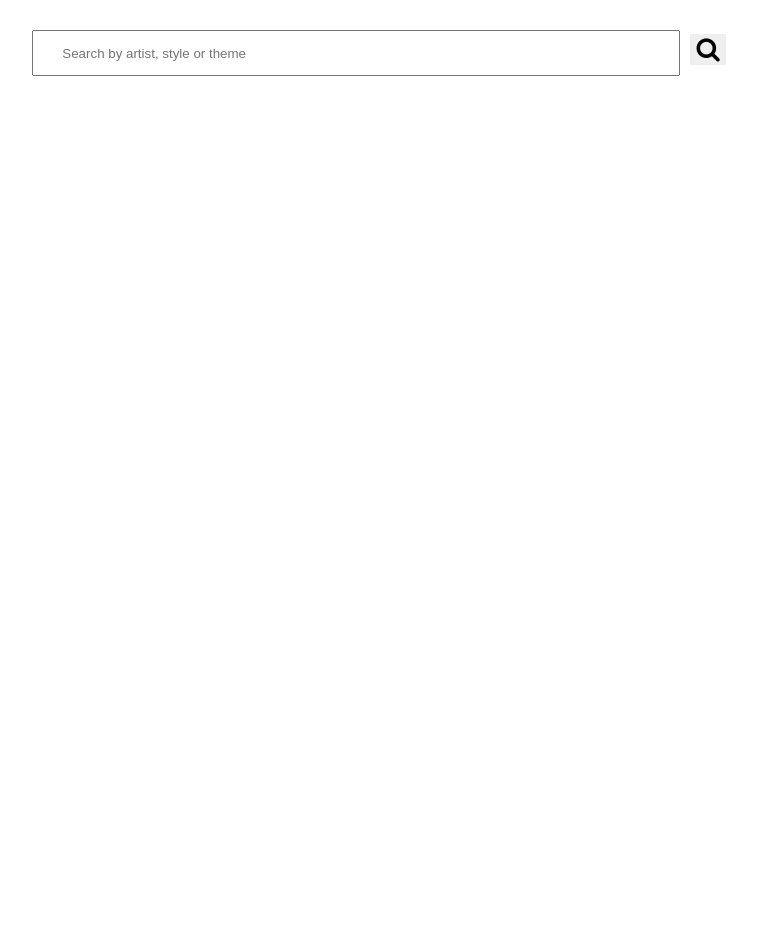
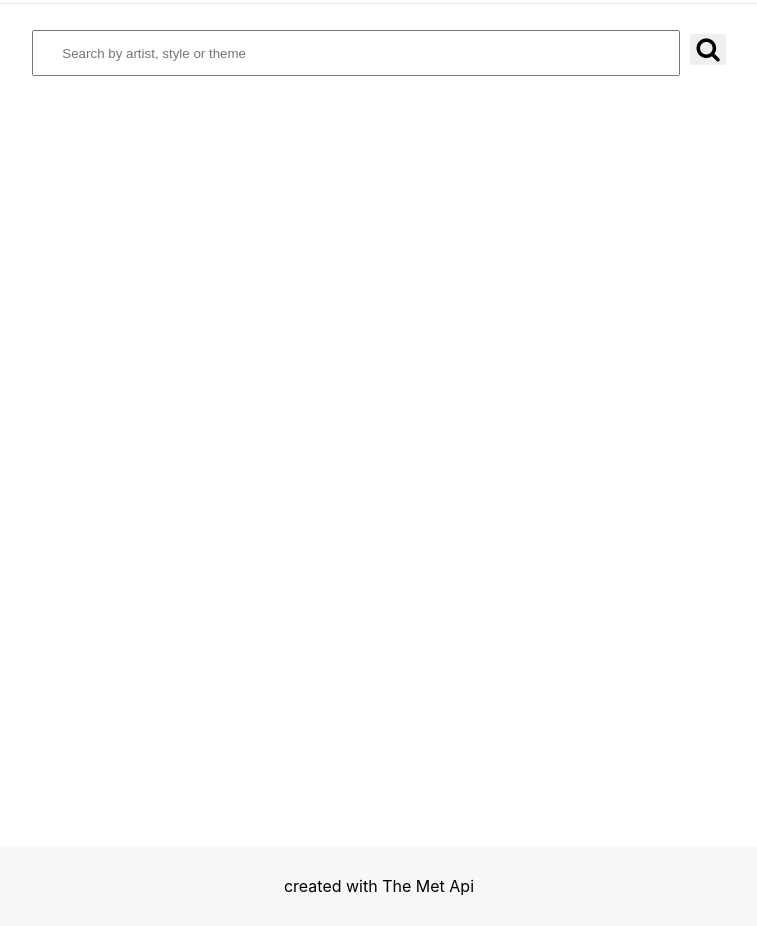
Before and after one commit to RachelML/art_finder, a React (Create React App) app in the folder art-search/: page / in a window 1280 px wide. Shown: the part 100-1026 px from the top of the page, without its empty margins (261-1018 px from the left). Before the commit the page ends 800 px from the top, so only its background shows below. Built offline with nearby package versions, Linux system fonts and the light colour scheme.

Commit message:
mapping favorites

```diff
--- a/art-search/src/App.css
+++ b/art-search/src/App.css
@@ -1,6 +1,7 @@
 .App {
   text-align: center;
 }
+
 .header {
   text-decoration: None;
   font-size: 230%;
@@ -19,6 +20,9 @@
   padding-right: 20px;
   color: rgb(210, 45, 51)
 }
+.favorites:hover {
+text-decoration: underline;
+}
 nav {
   background-color: white;
   position: fixed;
@@ -27,6 +31,8 @@ nav {
   padding: 30px 0;
   color: black;
   z-index: 3;
+  box-shadow: 0 2px 2px -2px rgba(0,0,0,.2);
+
 }
 .search {
   padding-top: 130px;
@@ -63,6 +69,8 @@ button:hover {
 }
 
 .detail-image {
+  object-fit: cover;
+
   width: 500px;
   height: 500px;
   margin-right: 10px;
@@ -160,6 +168,22 @@ p {
   margin: auto;
 }
 
+.footer-container {
+  min-height: 100vh;
+  overflow: hidden;
+  display: block;
+  position: relative;
+}
+.footer {
+  background-color: #f8f8f8;
+  position: absolute;
+  bottom: 0;
+  width: 100%;
+  padding: 30px 0;
+  margin-top: 20px;
+
+}
+
 @-webkit-keyframes spin {
   0% { -webkit-transform: rotate(0deg); }
   100% { -webkit-transform: rotate(360deg); }
@@ -198,3 +222,22 @@ p {
     transform: rotate(360deg);
   }
 }
+
+@media only screen and (max-width: 800px) {
+  .selected-container {
+    display: inline-block;
+  }
+  .detail-image {
+    object-fit: cover;
+
+    width: 300px;
+    height: 300px;
+    margin-right: 10px;
+
+  }
+  .search {
+    padding-top: 150px;
+    padding-bottom: 50px;
+  }
+
+}
--- a/art-search/src/App.js
+++ b/art-search/src/App.js
@@ -4,11 +4,11 @@ import { Route, Link } from 'react-router-dom';
 import axios from 'axios'
 import Header from './components/Header'
 import Footer from './components/Footer'
-import Main from './components/Main'
 import SelectedImage from './components/SelectedImage'
 import Search from './components/Search'
 import Detail from './components/Detail'
 import Favorite from './components/Favorite'
+
 
 class App extends React.Component {
   constructor(props) {
@@ -19,10 +19,9 @@ class App extends React.Component {
       searchInput: '',
       searchArtist: null,
       loading: false,
-      favorite: []
+      favorite: [],
     }
   }
-
 
   handleChange = (e) => {
     let value = e.target.value;
@@ -43,12 +42,28 @@ class App extends React.Component {
   }
 
   handleFaveToggle = async (props)=> {
-     this.setState({
-      favorite: props
+    console.log(props)
+    console.log(this.state.favorite)
+    let tempArray= this.state.favorite
+    tempArray.push(props)
+     this.setState( {
+      favorite: tempArray
     })
 
   }
 
+//     componentWillMount(){
+//     localStorage.getItem('image') && this.setState({
+//       favorite: JSON.parse(localStorage.getItem('image')),
+//       isLoading: false
+//     })
+//   }
+
+//   componentWillUpdate(nextProps, nextState) {
+//     // this.state.favorite.push(nextProps.favorite)
+//     localStorage.setItem('image', JSON.stringify(nextState.favorite))
+
+//  }
 
 
   userInput = async (name) => {
@@ -85,11 +100,14 @@ class App extends React.Component {
   }
 
 
+
+
   render() {
     return (
 
 
       <div className="App">
+
 
 
         <Header />
@@ -99,6 +117,7 @@ class App extends React.Component {
           handleClick={this.handleClick}
           handleChange={this.handleChange}
         />
+
 
         {this.state.loading ? <div class="loader"></div> :
           <Route exact path="/" component={Navigationprops => <Detail
--- a/art-search/src/components/Favorite.jsx
+++ b/art-search/src/components/Favorite.jsx
@@ -6,27 +6,32 @@ class Favorite extends React.Component {
     constructor(props) {
         super(props)
         this.state = {
-            detail: []
+            detail: props.favoriteData
         }
-        console.log(props.favoriteData)
+        // console.log(props.favoriteData)
+    //   this.setState ({
+    //       detail: props.favoriteData
+    //   })
+      console.log(this.state.detail)
 
     }
-
 
     render() {
         return (
             <div className="container">
-                <h1>My gallery</h1>
-                    <img className="favorite-image" src={this.props.favoriteData.primaryImage} />
+                {/* <h1>MY GALLERY</h1>
+                    <img className="favorite-image" src={this.props.favoriteData.primaryImage} /> */}
+                    <h1>My gallery</h1>
 
-                {/* {this.props.favoriteData.map( (detail) => (
+                {this.state.detail.map( (detail) => (
                 <div>
-                    <h1>My gallery</h1>
                     <img className="favorite-image" src={detail.primaryImage} />
                   </div>
 
-                 ) )} */}
+                 ) )}
+                 <div>
                  <Link exact activeClassName="active" to="/">Back</Link>
+                 </div>
 
 
             </div>
--- a/art-search/src/components/Footer.jsx
+++ b/art-search/src/components/Footer.jsx
@@ -3,9 +3,13 @@ import React from 'react';
 
 function Footer() {
     return (
-      <div className="App">
-        <p></p>
+      <div className="footer-container">
+      <div className="footer">
+        <span>created with The Met Api</span>
+        {/* <span>by Rachel</span> */}
 
+
+      </div>
       </div>
     );
   }
--- a/art-search/src/components/SelectedImage.jsx
+++ b/art-search/src/components/SelectedImage.jsx
@@ -38,7 +38,10 @@ import Favorite from './Favorite'
                     <p>date</p>
                     <p>{this.state.detail.objectDate}</p>
 
-
+                    <p>culture</p>
+                    <p>{this.state.detail.culture}</p>
+                    <p>medium</p>
+                    <p>{this.state.detail.medium}</p>
                      <p>category</p>
                      <p>{this.state.detail.department}</p>
 
```
Also changed, not shown: 1 other file (tests, documents, lock files or other folders).
